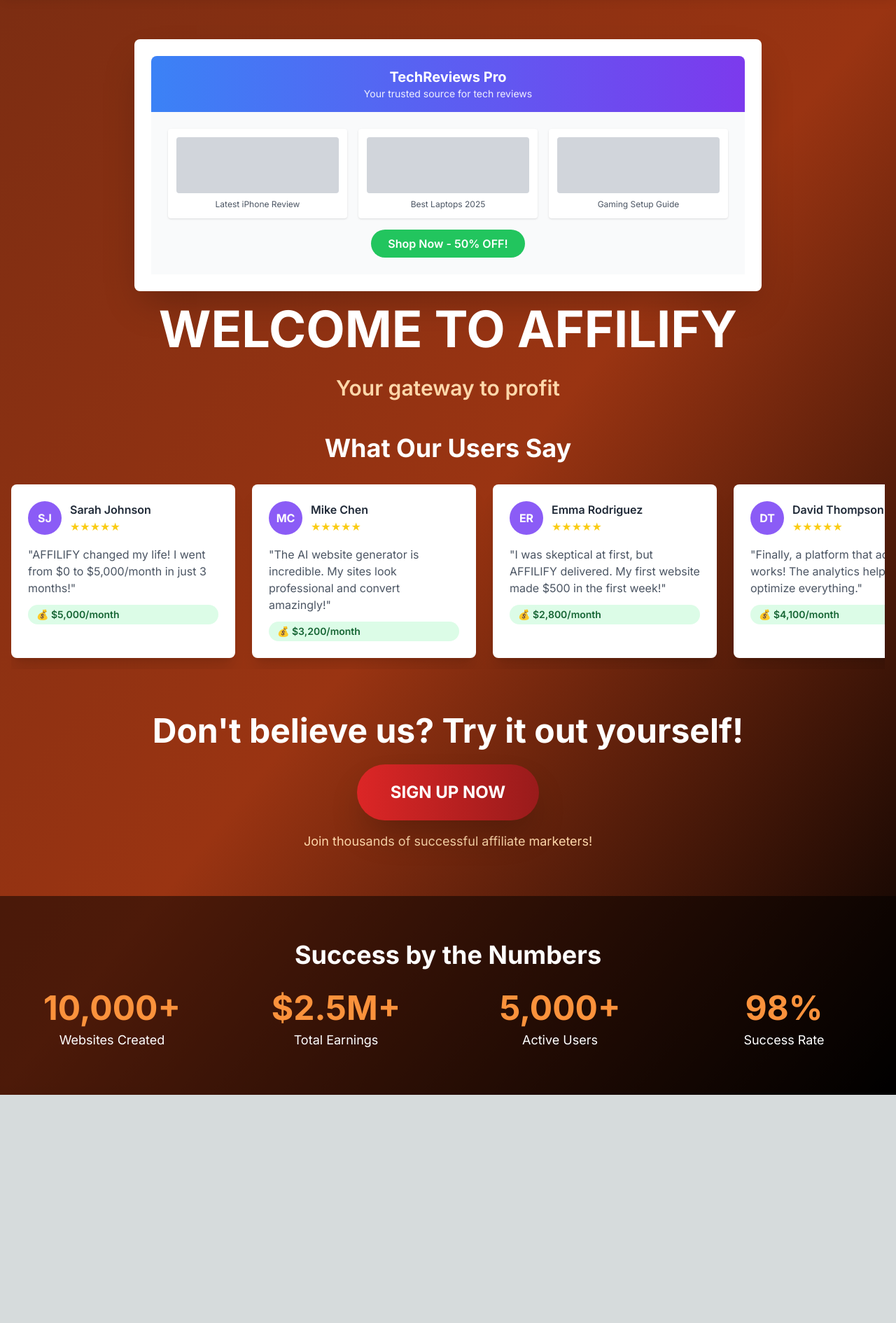
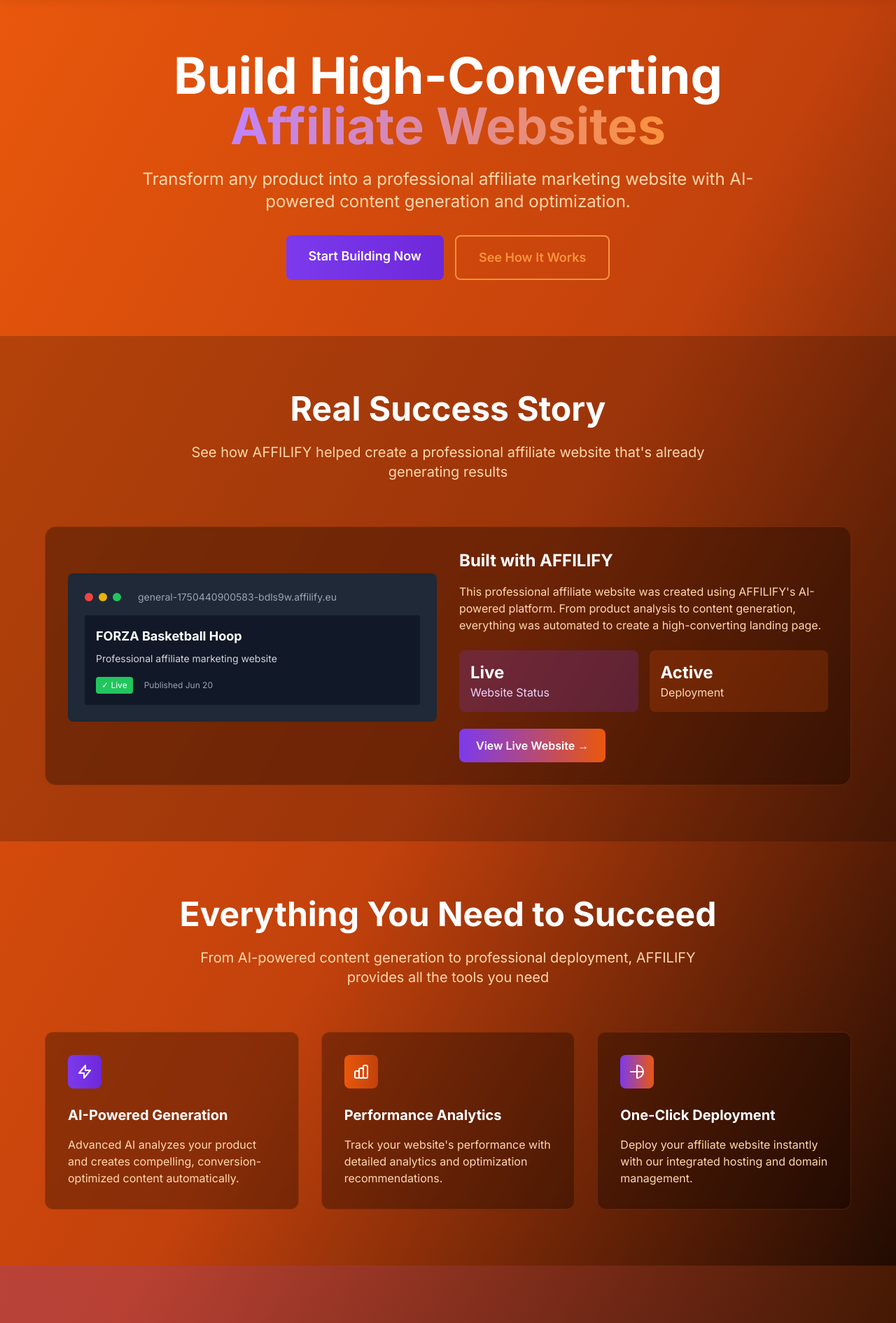
Before and after one commit to JVL-afk/M.A, a Next.js app: page / in a window 1280 px wide. Shown: the part 80-1970 px from the top of the page at 70% size. Before the commit the page ends 1644 px from the top, so only its background shows below. Built offline with nearby package versions, Linux system fonts and the light colour scheme.

Commit message:
Update page.tsx

```diff
--- a/src/app/page.tsx
+++ b/src/app/page.tsx
@@ -3,152 +3,186 @@ import Navbar from '@/components/Navbar'
 
 export default function HomePage() {
   return (
-    <div className="min-h-screen">
+    <div className="min-h-screen bg-gradient-to-br from-orange-600 via-orange-700 to-black">
       <Navbar />
-      <div className="bg-gradient-to-br from-orange-900 via-orange-800 to-black animate-color-transition">
-        {/* Hero Section with Affiliate Website Image */}
-        <div className="container mx-auto px-4 py-16">
-          {/* Attractive Affiliate Marketing Website Preview */}
-          <div className="text-center mb-12">
-            <div className="relative mx-auto max-w-4xl mb-8">
-              <div className="bg-white rounded-lg shadow-2xl p-6 transform hover:scale-105 transition-transform duration-300">
-                <div className="bg-gradient-to-r from-blue-500 to-purple-600 text-white p-4 rounded-t-lg">
-                  <h3 className="text-xl font-bold">TechReviews Pro</h3>
-                  <p className="text-sm opacity-90">Your trusted source for tech reviews</p>
-                </div>
-                <div className="p-6 bg-gray-50">
-                  <div className="grid grid-cols-3 gap-4 mb-4">
-                    <div className="bg-white p-3 rounded shadow">
-                      <div className="w-full h-20 bg-gray-300 rounded mb-2"></div>
-                      <p className="text-xs text-gray-600">Latest iPhone Review</p>
-                    </div>
-                    <div className="bg-white p-3 rounded shadow">
-                      <div className="w-full h-20 bg-gray-300 rounded mb-2"></div>
-                      <p className="text-xs text-gray-600">Best Laptops 2025</p>
-                    </div>
-                    <div className="bg-white p-3 rounded shadow">
-                      <div className="w-full h-20 bg-gray-300 rounded mb-2"></div>
-                      <p className="text-xs text-gray-600">Gaming Setup Guide</p>
-                    </div>
-                  </div>
-                  <div className="text-center">
-                    <button className="bg-green-500 text-white px-6 py-2 rounded-full font-semibold hover:bg-green-600 transition-colors">
-                      Shop Now - 50% OFF!
-                    </button>
-                  </div>
-                </div>
-              </div>
+
+      {/* Hero Section */}
+      <section className="relative overflow-hidden">
+        <div className="container mx-auto px-4 py-20">
+          <div className="text-center max-w-4xl mx-auto">
+            <h1 className="text-5xl md:text-7xl font-bold text-white mb-6 leading-tight">
+              Build High-Converting
+              <span className="text-transparent bg-clip-text bg-gradient-to-r from-purple-400 to-orange-400">
+                {" "}Affiliate Websites
+              </span>
+            </h1>
+            <p className="text-xl md:text-2xl text-orange-200 mb-8 leading-relaxed">
+              Transform any product into a professional affiliate marketing website with AI-powered content generation and optimization.
+            </p>
+            <div className="flex flex-col sm:flex-row gap-4 justify-center">
+              <Link
+                href="/signup"
+                className="bg-gradient-to-r from-purple-600 to-purple-700 text-white px-8 py-4 rounded-lg font-semibold hover:from-purple-700 hover:to-purple-800 transition-all duration-300 text-lg"
+              >
+                Start Building Now
+              </Link>
+              <Link
+                href="/features"
+                className="bg-transparent border-2 border-orange-400 text-orange-400 px-8 py-4 rounded-lg font-semibold hover:bg-orange-400 hover:text-black transition-all duration-300 text-lg"
+              >
+                See How It Works
+              </Link>
             </div>
+          </div>
+        </div>
+      </section>
 
-            {/* Welcome Message */}
-            <h1 className="text-7xl font-bold text-white mb-4 animate-bounce">
-              WELCOME TO AFFILIFY
-            </h1>
-            <p className="text-3xl text-orange-200 mb-8 font-semibold">
-              Your gateway to profit
+      {/* Real Success Story Section */}
+      <section className="py-20 bg-black/20">
+        <div className="container mx-auto px-4">
+          <div className="text-center mb-16">
+            <h2 className="text-4xl md:text-5xl font-bold text-white mb-6">
+              Real Success Story
+            </h2>
+            <p className="text-xl text-orange-200 max-w-3xl mx-auto">
+              See how AFFILIFY helped create a professional affiliate website that's already generating results
             </p>
           </div>
 
-          {/* Scrollable Reviews Section */}
-          <div className="mb-16">
-            <h2 className="text-4xl font-bold text-white text-center mb-8">What Our Users Say</h2>
-            <div className="overflow-x-auto">
-              <div className="flex space-x-6 pb-4" style={{width: 'max-content'}}>
-                {[
-                  {
-                    name: "Sarah Johnson",
-                    review: "AFFILIFY changed my life! I went from $0 to $5,000/month in just 3 months!",
-                    rating: 5,
-                    profit: "$5,000/month"
-                  },
-                  {
-                    name: "Mike Chen",
-                    review: "The AI website generator is incredible. My sites look professional and convert amazingly!",
-                    rating: 5,
-                    profit: "$3,200/month"
-                  },
-                  {
-                    name: "Emma Rodriguez",
-                    review: "I was skeptical at first, but AFFILIFY delivered. My first website made $500 in the first week!",
-                    rating: 5,
-                    profit: "$2,800/month"
-                  },
-                  {
-                    name: "David Thompson",
-                    review: "Finally, a platform that actually works! The analytics help me optimize everything.",
-                    rating: 5,
-                    profit: "$4,100/month"
-                  },
-                  {
-                    name: "Lisa Park",
-                    review: "From complete beginner to affiliate marketing success story. Thank you AFFILIFY!",
-                    rating: 5,
-                    profit: "$6,500/month"
-                  }
-                ].map((review, index) => (
-                  <div key={index} className="bg-white rounded-lg p-6 shadow-xl min-w-80 max-w-80">
+          {/* Featured Website Showcase */}
+          <div className="max-w-6xl mx-auto">
+            <div className="bg-black/30 backdrop-blur-sm rounded-2xl p-8 border border-orange-500/20">
+              <div className="grid md:grid-cols-2 gap-8 items-center">
+                <div>
+                  <div className="bg-gray-800 rounded-lg p-6 mb-6">
                     <div className="flex items-center mb-4">
-                      <div className="w-12 h-12 bg-purple-500 rounded-full flex items-center justify-center text-white font-bold">
-                        {review.name.split(' ').map(n => n[0]).join('')}
-                      </div>
-                      <div className="ml-3">
-                        <h4 className="font-semibold text-gray-800">{review.name}</h4>
-                        <div className="flex text-yellow-400">
-                          {'★'.repeat(review.rating)}
-                        </div>
+                      <div className="w-3 h-3 bg-red-500 rounded-full mr-2"></div>
+                      <div className="w-3 h-3 bg-yellow-500 rounded-full mr-2"></div>
+                      <div className="w-3 h-3 bg-green-500 rounded-full mr-2"></div>
+                      <div className="text-gray-400 text-sm ml-4">general-1750440900583-bdls9w.affilify.eu</div>
+                    </div>
+                    <div className="bg-gray-900 rounded p-4">
+                      <div className="text-white font-bold text-lg mb-2">FORZA Basketball Hoop</div>
+                      <div className="text-gray-300 text-sm mb-4">Professional affiliate marketing website</div>
+                      <div className="flex items-center space-x-4">
+                        <span className="bg-green-500 text-white px-2 py-1 rounded text-xs">✓ Live</span>
+                        <span className="text-gray-400 text-xs">Published Jun 20</span>
                       </div>
                     </div>
-                    <p className="text-gray-600 mb-3">"{review.review}"</p>
-                    <div className="bg-green-100 text-green-800 px-3 py-1 rounded-full text-sm font-semibold">
-                      💰 {review.profit}
+                  </div>
+                </div>
+
+                <div className="space-y-6">
+                  <div>
+                    <h3 className="text-2xl font-bold text-white mb-4">Built with AFFILIFY</h3>
+                    <p className="text-orange-200 mb-4">
+                      This professional affiliate website was created using AFFILIFY's AI-powered platform. From product analysis to content generation, everything was automated to create a high-converting landing page.
+                    </p>
+                  </div>
+
+                  <div className="grid grid-cols-2 gap-4">
+                    <div className="bg-purple-600/20 rounded-lg p-4">
+                      <div className="text-2xl font-bold text-white">Live</div>
+                      <div className="text-purple-200">Website Status</div>
+                    </div>
+                    <div className="bg-orange-600/20 rounded-lg p-4">
+                      <div className="text-2xl font-bold text-white">Active</div>
+                      <div className="text-orange-200">Deployment</div>
                     </div>
                   </div>
-                ))}
-              </div>
-            </div>
-          </div>
 
-          {/* Call to Action */}
-          <div className="text-center">
-            <h2 className="text-5xl font-bold text-white mb-6">
-              Don't believe us? Try it out yourself!
-            </h2>
-            <Link href="/signup">
-              <button className="bg-gradient-to-r from-red-600 to-red-800 text-white text-2xl font-bold px-12 py-6 rounded-full shadow-2xl hover:from-red-700 hover:to-red-900 transform hover:scale-110 transition-all duration-300 pulse-button">
-                SIGN UP NOW
-              </button>
-            </Link>
-            <p className="text-orange-200 mt-4 text-lg">
-              Join thousands of successful affiliate marketers!
-            </p>
-          </div>
-        </div>
-
-        {/* Success Stories Section */}
-        <div className="bg-black bg-opacity-50 py-16">
-          <div className="container mx-auto px-4 text-center">
-            <h2 className="text-4xl font-bold text-white mb-8">Success by the Numbers</h2>
-            <div className="grid grid-cols-1 md:grid-cols-4 gap-8">
-              <div className="text-center">
-                <div className="text-5xl font-bold text-orange-400 mb-2">10,000+</div>
-                <div className="text-white text-lg">Websites Created</div>
-              </div>
-              <div className="text-center">
-                <div className="text-5xl font-bold text-orange-400 mb-2">$2.5M+</div>
-                <div className="text-white text-lg">Total Earnings</div>
-              </div>
-              <div className="text-center">
-                <div className="text-5xl font-bold text-orange-400 mb-2">5,000+</div>
-                <div className="text-white text-lg">Active Users</div>
-              </div>
-              <div className="text-center">
-                <div className="text-5xl font-bold text-orange-400 mb-2">98%</div>
-                <div className="text-white text-lg">Success Rate</div>
+                  <Link
+                    href="https://general-1750440900583-bdls9w.affilify.eu"
+                    target="_blank"
+                    rel="noopener noreferrer"
+                    className="inline-flex items-center bg-gradient-to-r from-purple-600 to-orange-600 text-white px-6 py-3 rounded-lg font-semibold hover:from-purple-700 hover:to-orange-700 transition-all duration-300"
+                  >
+                    View Live Website →
+                  </Link>
+                </div>
               </div>
             </div>
           </div>
         </div>
-      </div>
+      </section>
+
+      {/* Features Section */}
+      <section className="py-20">
+        <div className="container mx-auto px-4">
+          <div className="text-center mb-16">
+            <h2 className="text-4xl md:text-5xl font-bold text-white mb-6">
+              Everything You Need to Succeed
+            </h2>
+            <p className="text-xl text-orange-200 max-w-3xl mx-auto">
+              From AI-powered content generation to professional deployment, AFFILIFY provides all the tools you need
+            </p>
+          </div>
+
+          <div className="grid md:grid-cols-3 gap-8 max-w-6xl mx-auto">
+            <div className="bg-black/30 backdrop-blur-sm rounded-xl p-8 border border-orange-500/20">
+              <div className="w-12 h-12 bg-gradient-to-r from-purple-600 to-purple-700 rounded-lg flex items-center justify-center mb-6">
+                <svg className="w-6 h-6 text-white" fill="none" stroke="currentColor" viewBox="0 0 24 24">
+                  <path strokeLinecap="round" strokeLinejoin="round" strokeWidth={2} d="M13 10V3L4 14h7v7l9-11h-7z" />
+                </svg>
+              </div>
+              <h3 className="text-xl font-bold text-white mb-4">AI-Powered Generation</h3>
+              <p className="text-orange-200">
+                Advanced AI analyzes your product and creates compelling, conversion-optimized content automatically.
+              </p>
+            </div>
+
+            <div className="bg-black/30 backdrop-blur-sm rounded-xl p-8 border border-orange-500/20">
+              <div className="w-12 h-12 bg-gradient-to-r from-orange-600 to-orange-700 rounded-lg flex items-center justify-center mb-6">
+                <svg className="w-6 h-6 text-white" fill="none" stroke="currentColor" viewBox="0 0 24 24">
+                  <path strokeLinecap="round" strokeLinejoin="round" strokeWidth={2} d="M9 19v-6a2 2 0 00-2-2H5a2 2 0 00-2 2v6a2 2 0 002 2h2a2 2 0 002-2zm0 0V9a2 2 0 012-2h2a2 2 0 012 2v10m-6 0a2 2 0 002 2h2a2 2 0 002-2m0 0V5a2 2 0 012-2h2a2 2 0 012 2v14a2 2 0 01-2 2h-2a2 2 0 01-2-2z" />
+                </svg>
+              </div>
+              <h3 className="text-xl font-bold text-white mb-4">Performance Analytics</h3>
+              <p className="text-orange-200">
+                Track your website's performance with detailed analytics and optimization recommendations.
+              </p>
+            </div>
+
+            <div className="bg-black/30 backdrop-blur-sm rounded-xl p-8 border border-orange-500/20">
+              <div className="w-12 h-12 bg-gradient-to-r from-purple-600 to-orange-600 rounded-lg flex items-center justify-center mb-6">
+                <svg className="w-6 h-6 text-white" fill="none" stroke="currentColor" viewBox="0 0 24 24">
+                  <path strokeLinecap="round" strokeLinejoin="round" strokeWidth={2} d="M21 12a9 9 0 01-9 9m9-9a9 9 0 00-9-9m9 9H3m9 9v-9m0-9v9" />
+                </svg>
+              </div>
+              <h3 className="text-xl font-bold text-white mb-4">One-Click Deployment</h3>
+              <p className="text-orange-200">
+                Deploy your affiliate website instantly with our integrated hosting and domain management.
+              </p>
+            </div>
+          </div>
+        </div>
+      </section>
+
+      {/* CTA Section */}
+      <section className="py-20 bg-gradient-to-r from-purple-600/20 to-orange-600/20">
+        <div className="container mx-auto px-4 text-center">
+          <h2 className="text-4xl md:text-5xl font-bold text-white mb-6">
+            Ready to Start Your Affiliate Journey?
+          </h2>
+          <p className="text-xl text-orange-200 mb-8 max-w-2xl mx-auto">
+            Join Andrew and thousands of others who are building successful affiliate businesses with AFFILIFY.
+          </p>
+          <div className="flex flex-col sm:flex-row gap-4 justify-center">
+            <Link
+              href="/signup"
+              className="bg-gradient-to-r from-purple-600 to-purple-700 text-white px-8 py-4 rounded-lg font-semibold hover:from-purple-700 hover:to-purple-800 transition-all duration-300 text-lg"
+            >
+              Get Started Free
+            </Link>
+            <Link
+              href="/about-me"
+              className="bg-transparent border-2 border-orange-400 text-orange-400 px-8 py-4 rounded-lg font-semibold hover:bg-orange-400 hover:text-black transition-all duration-300 text-lg"
+            >
+              Read Andrew's Story
+            </Link>
+          </div>
+        </div>
+      </section>
     </div>
   )
 }
```
